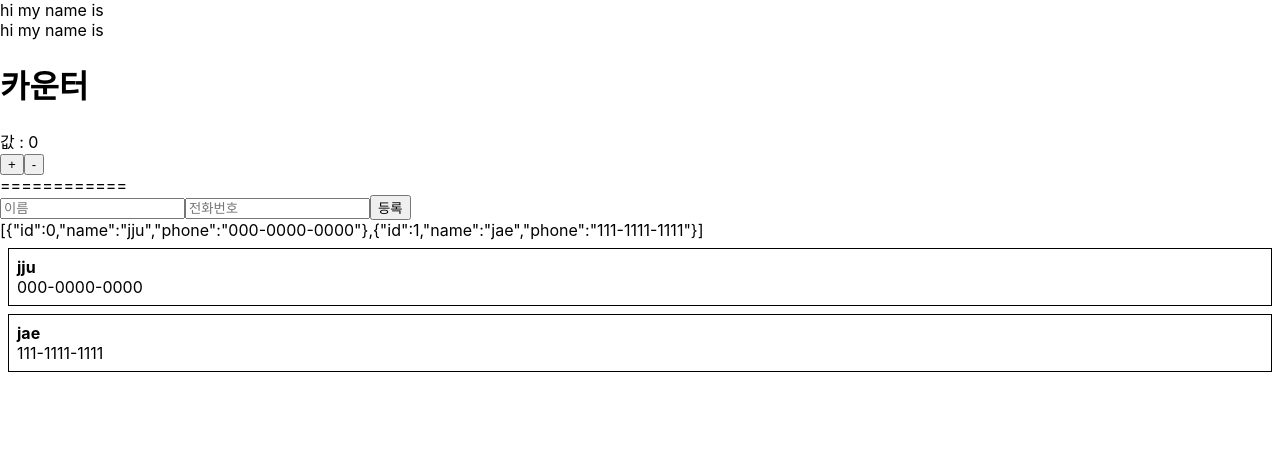
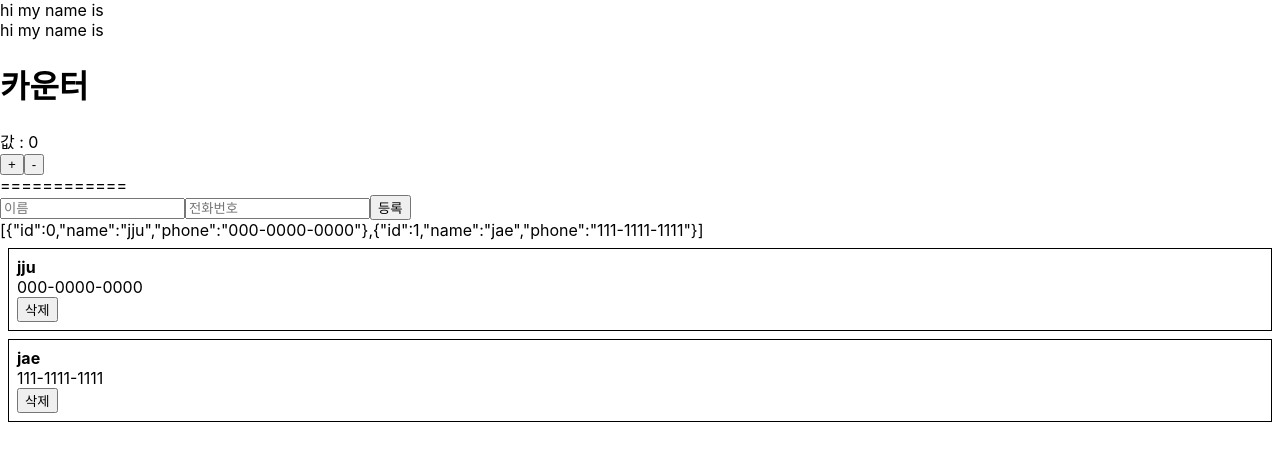
Before and after one commit to hjur/hello_react, a React (Create React App) app: page / in a window 1280 px wide. Shown: the top 452 px of the page. Built offline with nearby package versions, Linux system fonts and the light colour scheme.

Commit message:
array delete

```diff
--- a/src/App.js
+++ b/src/App.js
@@ -28,6 +28,14 @@
       information: information.concat({id:this.id++, ...data})
     })
   }
+
+  handelRemove = (id) => {
+    const {information} = this.state;
+    this.setState({
+      information: information.filter(info => info.id !== id)
+    })
+  }
+
   render() {
     const {information} = this.state;
     return(
@@ -38,7 +46,10 @@
         <div>============</div>
         <PhoneForm onCreate={this.handleCreate}></PhoneForm>
         {JSON.stringify(information)}
-        <PhoneInfoList data={this.state.information}></PhoneInfoList>
+        <PhoneInfoList
+          data={information}
+          onRemove={this.handelRemove}
+        ></PhoneInfoList>
       </Fragment>
     )
   }
--- a/src/components/PhoneInfo.js
+++ b/src/components/PhoneInfo.js
@@ -9,6 +9,12 @@
         }
     }
 
+    handleRemove = () => {
+        // onRemove에 id 넣어서 호출
+        const {info, onRemove} = this.props;
+        onRemove(info.id);
+    }
+
     render(){
         const style = {
             border:'1px solid black',
@@ -17,12 +23,13 @@
         };
 
         const {
-            name,phone,id
+            name,phone
         } = this.props.info;
         return(
             <div style={style}>
                 <div><b>{name}</b></div>
                 <div>{phone}</div>
+                <button onClick={this.handleRemove}>삭제</button>
             </div>
         )
     }
--- a/src/components/PhoneInfoList.js
+++ b/src/components/PhoneInfoList.js
@@ -2,13 +2,21 @@
 import PhoneInfo from './PhoneInfo';
 class PhoneInfoList extends Component{
     static defaultProps = {
-        data: []
+        list: [],
+        onRemove: () => {
+            console.warn('onRemove Not defined')
+        }
     }
 
     render(){
-        const {data} = this.props;
+        const {data, onRemove} = this.props;
         const list = data.map(
-            info => (<PhoneInfo key={info.id} info={info}/>)
+            info => (
+            <PhoneInfo
+                key={info.id}
+                info={info}
+                onRemove={onRemove}
+            />)
         )
 
         return(
```
